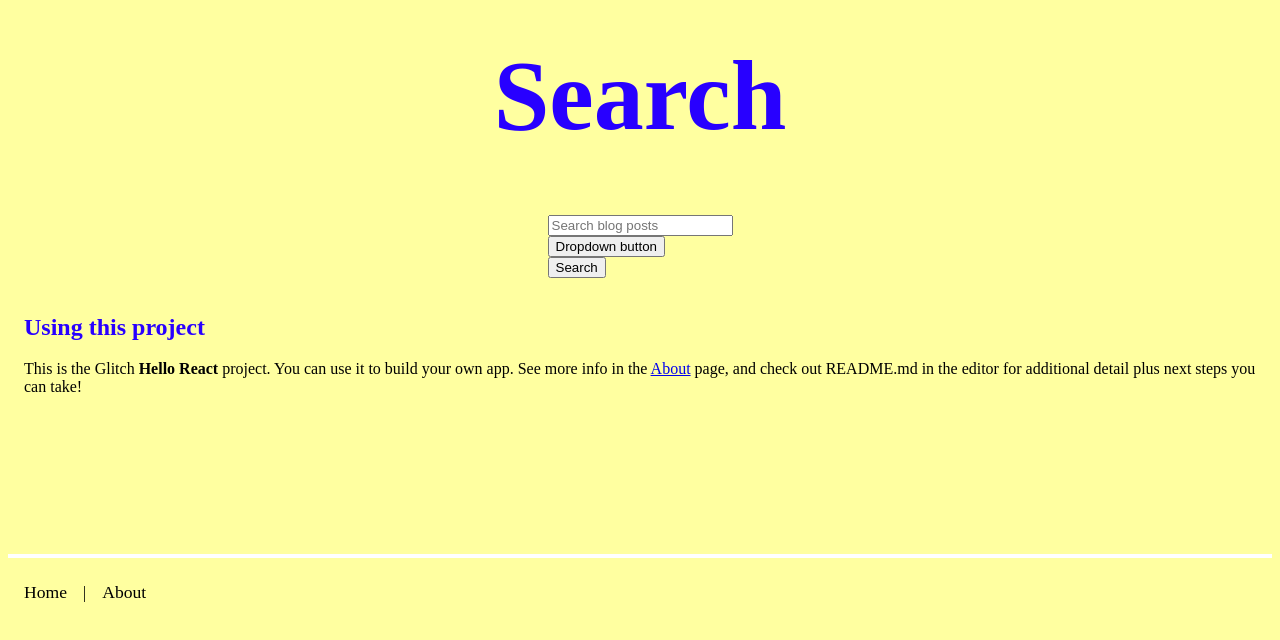
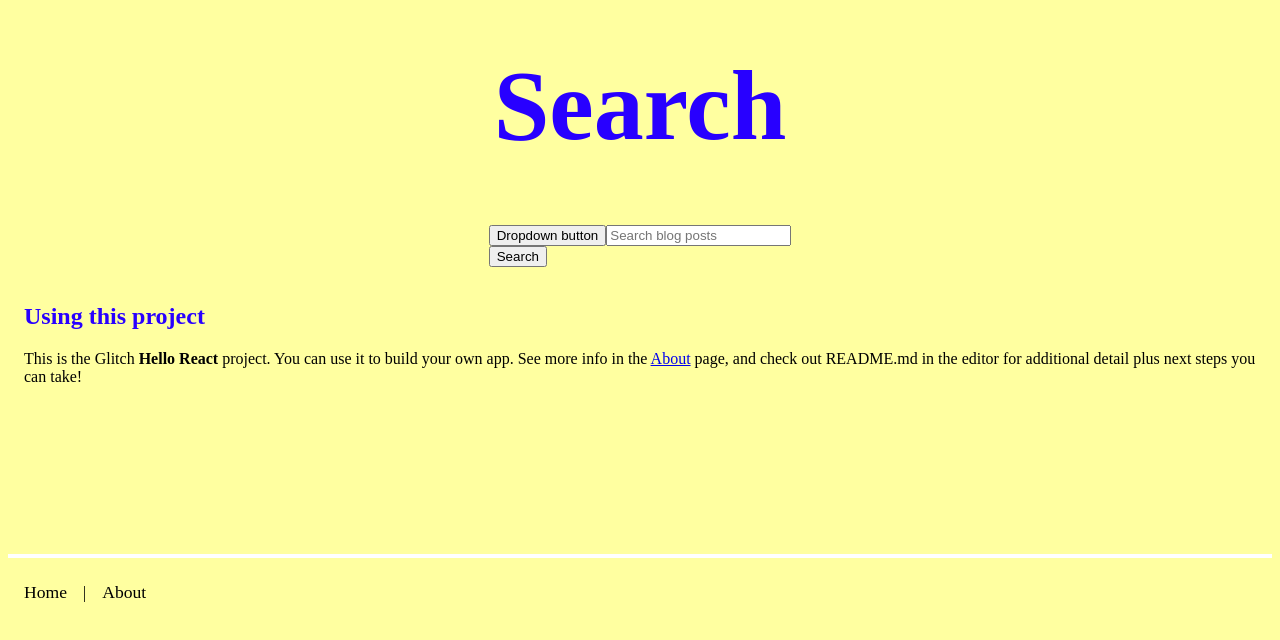
Before and after one commit to stephenlucas600/MQP-Project, a React (Vite) app: page /#/ in a window 1280 px wide. Shown: the part 158-798 px from the top of the page. Built offline with nearby package versions, Linux system fonts and the light colour scheme; a web font is replaced by a local one.

Commit message:
Update styles.css

```diff
--- a/src/styles/styles.css
+++ b/src/styles/styles.css
@@ -185,9 +185,21 @@ h2 {
 }
 
 .buttonStyle{
-  flexDirection: "row"
+  float: left
+}
+
+.left{
+  float:left
+}
+
+.right{
+  float:right
 }
 
 .title h2 {
   color: #2800FF;
 }
+
+.dropdown-menu{
+  background-color: #ffff;
+}
```
